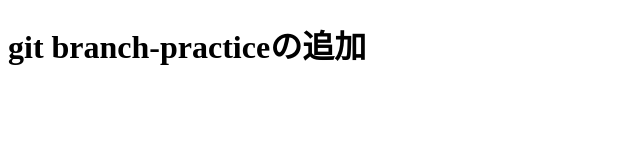
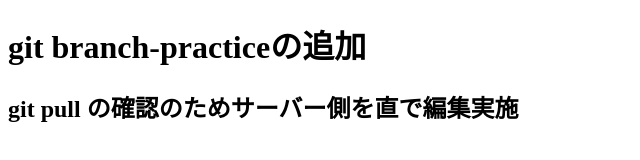
Before and after one commit to susumumikan/git-java, a plain HTML site: page git-branch-practice.html in a window 1280 px wide. Shown: the whole page, without its empty margins (0-640 px from the left). Drawn offline with Linux system fonts and the light colour scheme.

Commit message:
Update git-branch-practice.html

```diff
--- a/git-branch-practice.html
+++ b/git-branch-practice.html
@@ -7,5 +7,6 @@
 </head>
 <body>
     <h1>git branch-practiceの追加</h1>
+    <h2>git pull の確認のためサーバー側を直で編集実施 </h2>
 </body>
 </html>
```
